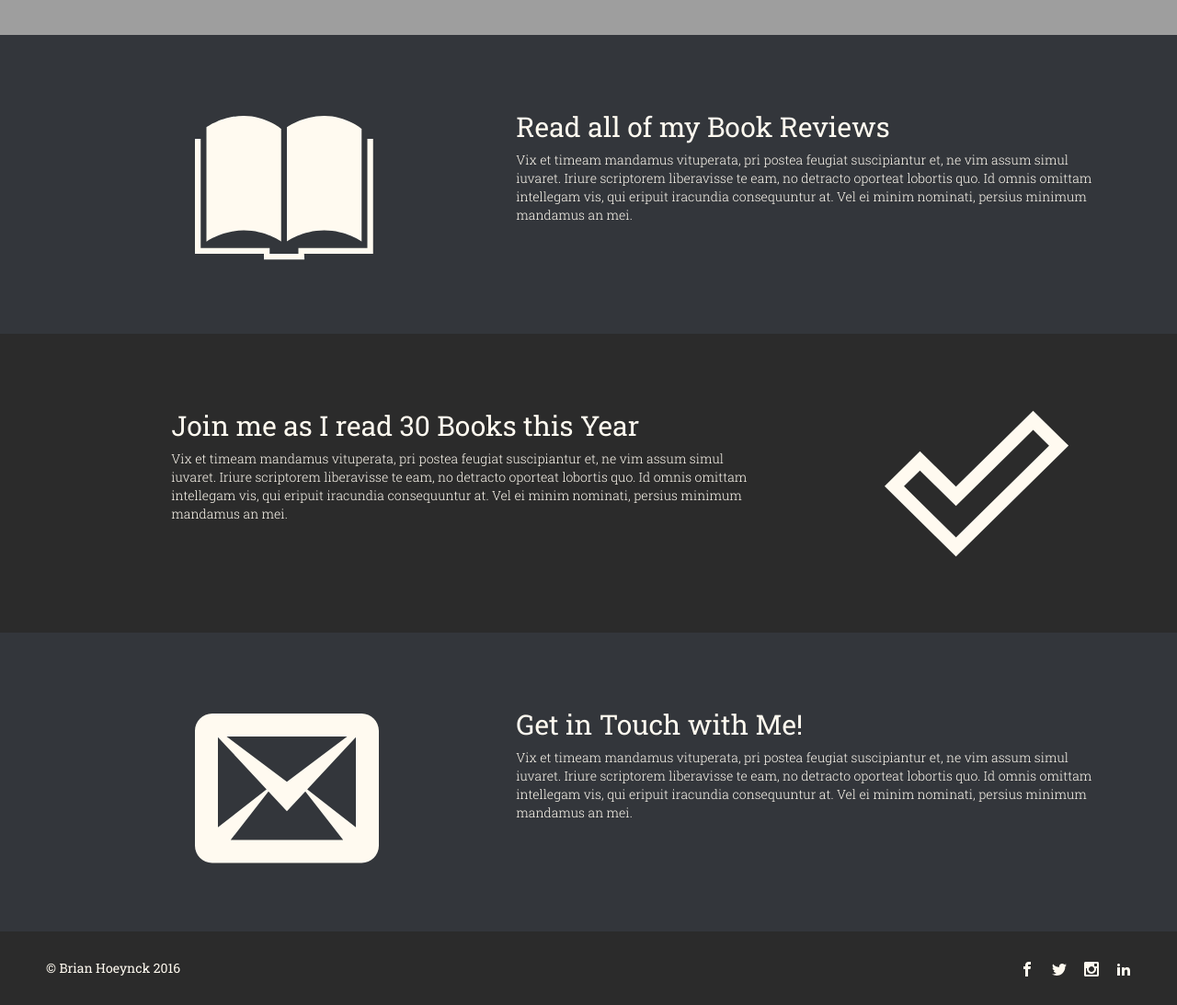
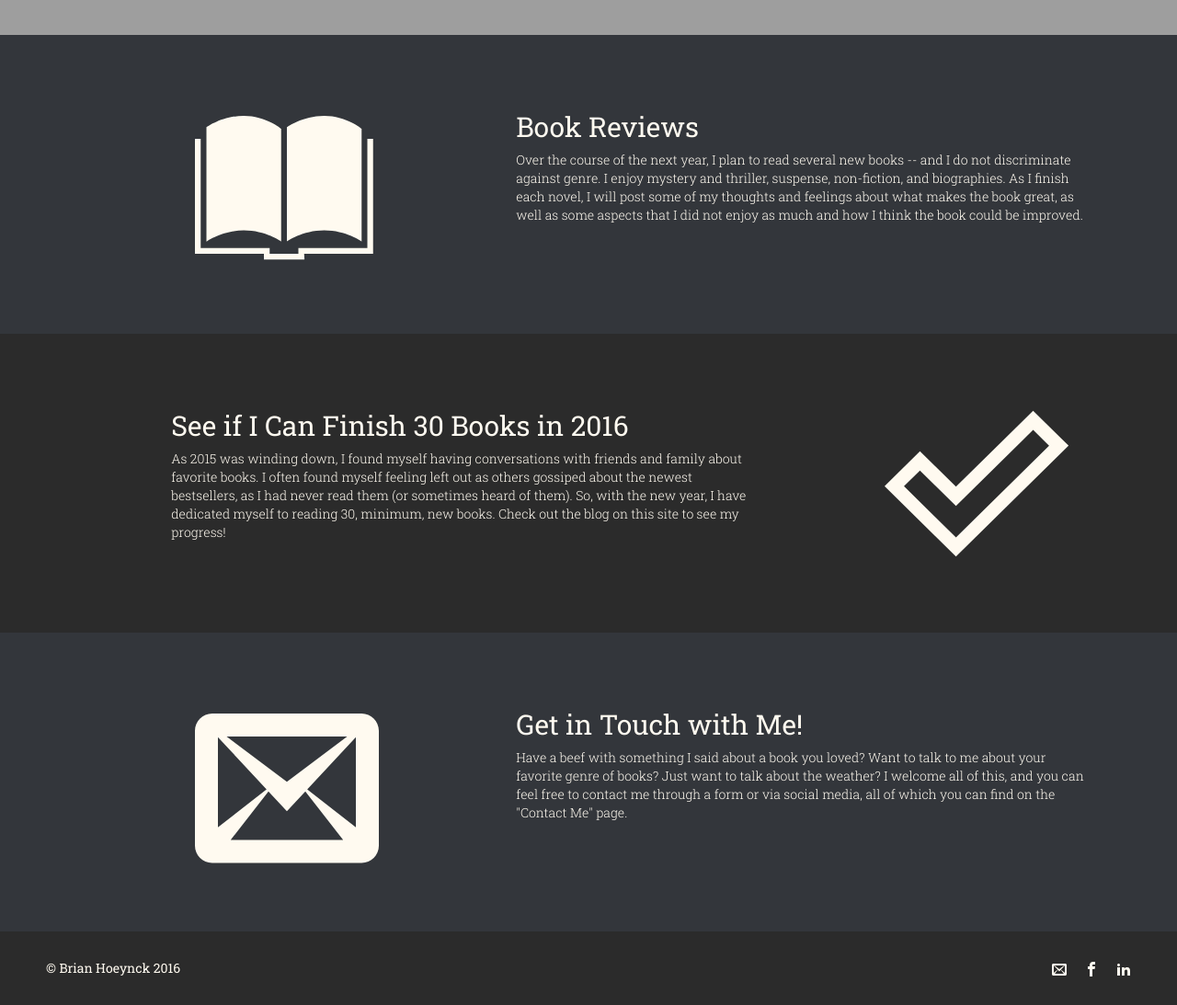
Before and after one commit to bhoeynck11/book-blog, a plain HTML site: page index.html in a window 1280 px wide. Shown: the part 540-1633 px from the top of the page at 92% size. Drawn offline with Linux system fonts and the light colour scheme; grey boxes are pictures that could not be loaded.

Commit message:
Added actual (not filler) text to index.html and contactme.html; changed some of the social media links on contactme.html and in footer

```diff
--- a/index.html
+++ b/index.html
@@ -46,8 +46,8 @@
                     <img src='img/icomoon-SVG/book.svg' alt="Book" class='img-responsive'>
                 </div>
                 <div class='col-sm-7 col-sm-offset-1'>
-                    <h2>Read all of my Book Reviews</h2>
-                    <p>Vix et timeam mandamus vituperata, pri postea feugiat suscipiantur et, ne vim assum simul iuvaret. Iriure scriptorem liberavisse te eam, no detracto oporteat lobortis quo. Id omnis omittam intellegam vis, qui eripuit iracundia consequuntur at. Vel ei minim nominati, persius minimum mandamus an mei.</p>
+                    <h2>Book Reviews</h2>
+                    <p>Over the course of the next year, I plan to read several new books -- and I do not discriminate against genre. I enjoy mystery and thriller, suspense, non-fiction, and biographies. As I finish each novel, I will post some of my thoughts and feelings about what makes the book great, as well as some aspects that I did not enjoy as much and how I think the book could be improved. </p>
                 </div>
             </div>
         </div>
@@ -61,8 +61,8 @@
         <div class='container support2'>
             <div class='row support-content'>
                 <div class='col-sm-7 col-sm-offset-1'>
-                    <h2>Join me as I read 30 Books this Year</h2>
-                    <p>Vix et timeam mandamus vituperata, pri postea feugiat suscipiantur et, ne vim assum simul iuvaret. Iriure scriptorem liberavisse te eam, no detracto oporteat lobortis quo. Id omnis omittam intellegam vis, qui eripuit iracundia consequuntur at. Vel ei minim nominati, persius minimum mandamus an mei.</p>
+                    <h2>See if I Can Finish 30 Books in 2016</h2>
+                    <p>As 2015 was winding down, I found myself having conversations with friends and family about favorite books. I often found myself feeling left out as others gossiped about the newest bestsellers, as I had never read them (or sometimes heard of them). So, with the new year, I have dedicated myself to reading 30, minimum, new books. Check out the blog on this site to see my progress!</p>
                 </div>
                 <div class='col-sm-3 col-sm-offset-1'>
                     <img src='img/icomoon-SVG/checkmark2.svg' alt="Book" class='img-responsive'>
@@ -83,7 +83,7 @@
                 </div>
                 <div class='col-sm-7 col-sm-offset-1'>
                     <h2>Get in Touch with Me!</h2>
-                    <p>Vix et timeam mandamus vituperata, pri postea feugiat suscipiantur et, ne vim assum simul iuvaret. Iriure scriptorem liberavisse te eam, no detracto oporteat lobortis quo. Id omnis omittam intellegam vis, qui eripuit iracundia consequuntur at. Vel ei minim nominati, persius minimum mandamus an mei.</p>
+                    <p>Have a beef with something I said about a book you loved? Want to talk to me about your favorite genre of books? Just want to talk about the weather? I welcome all of this, and you can feel free to contact me through a form or via social media, all of which you can find on the "Contact Me" page.</p>
                 </div>
             </div>
         </div>
@@ -98,9 +98,8 @@
     <div id='footer'>
         <h4>&copy; Brian Hoeynck 2016</h4>
         <div class='foot-links'>
+            <a href='mailto:bhoeynck11@gmail.com'><img src='img/icomoon-SVG/envelop-footer.svg'></a>
             <a href='https://www.facebook.com/brian.hoeynck' target="_blank"><img src='img/icomoon-SVG/facebook.svg'></a>
-            <a href='https://twitter.com/brianhoeynck' target="_blank"><img src='img/icomoon-SVG/twitter.svg'></a>
-            <a href='https://www.instagram.com/brian.hoeynck/' target="_blank"><img src='img/icomoon-SVG/instagram.svg'></a>
             <a href='https://www.linkedin.com/in/brian-hoeynck-7a2b1152' target="_blank"><img src='img/icomoon-SVG/linkedin2.svg'></a>
         </div>
     </div>
```
Also changed, not shown: contactme.html (+5 -10 lines), literaryjournal.html (+1 -2 lines), img/SVG-contact/mail4-contact.svg (added), img/icomoon-SVG/envelop-footer.svg (added), img/icomoon-SVG/mail4.svg (added).
